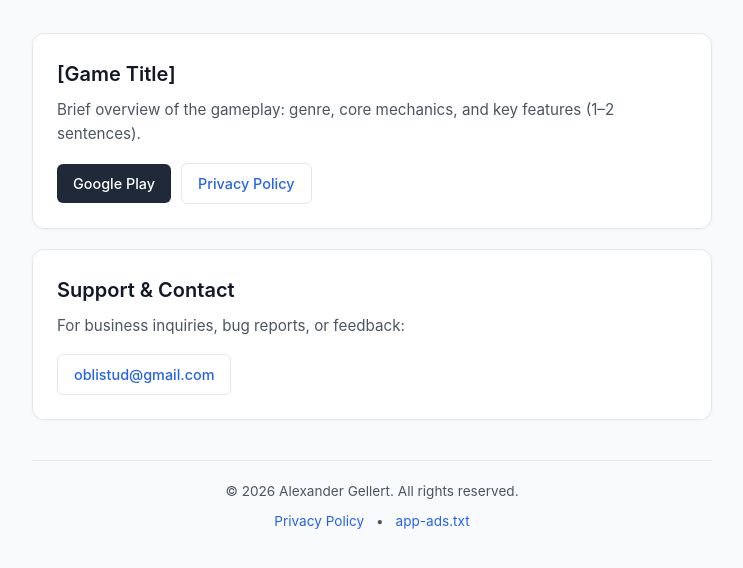
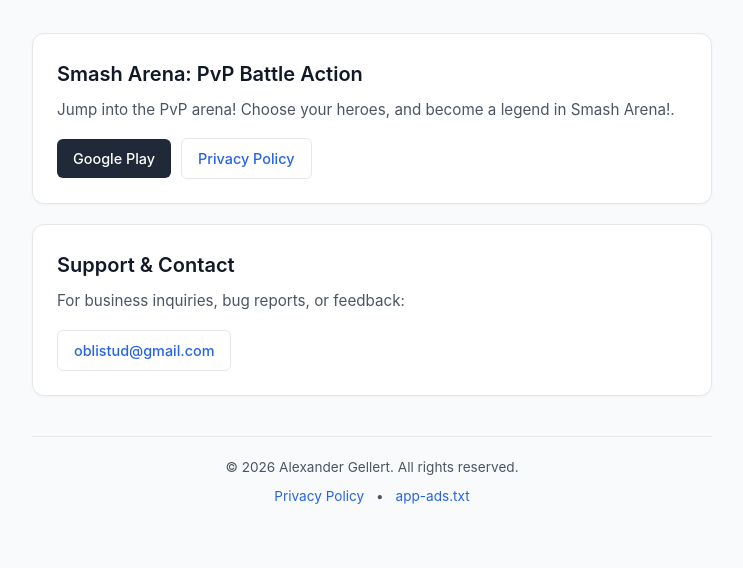
Before and after one commit to a-gellert/a-gellert.github.io, a plain HTML site: page index.html in a window 1280 px wide. Shown: the part 124-692 px from the top of the page, without its empty margins (268-1011 px from the left). Drawn offline with Linux system fonts and the light colour scheme.

Commit message:
Update game title and description in index.html

```diff
--- a/index.html
+++ b/index.html
@@ -135,12 +135,12 @@
 
     <!-- Game Card -->
     <div class="card">
-        <h2 class="game-title">[Game Title]</h2>
+        <h2 class="game-title">Smash Arena: PvP Battle Action</h2>
         <p class="game-desc">
-            Brief overview of the gameplay: genre, core mechanics, and key features (1–2 sentences).
+            Jump into the PvP arena! Choose your heroes, and become a legend in Smash Arena!.
         </p>
         <div class="links-row">
-            <a href="https://play.google.com/store/apps/details?id=[your_package_name]" class="btn" target="_blank" rel="noopener">
+            <a href="https://play.google.com/store/apps/details?id=best.pvp.smasharena.battle" class="btn" target="_blank" rel="noopener">
                 Google Play
             </a>
             <a href="privacy.html" class="btn btn-outline">
```
